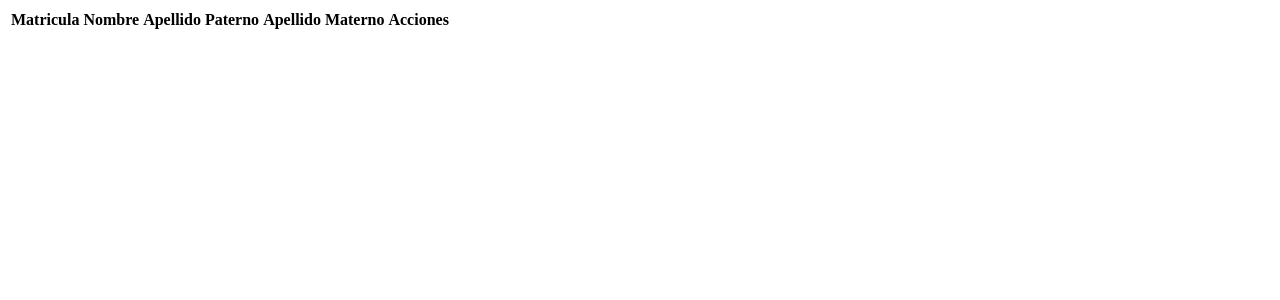
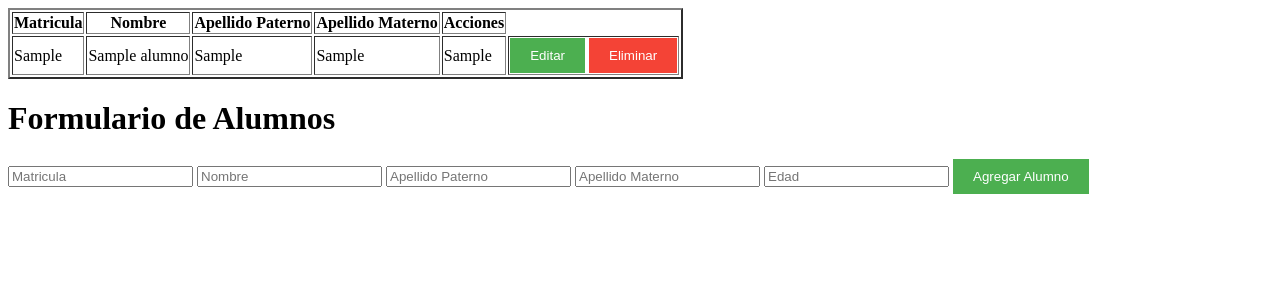
Before and after one commit to Carlos-444/Aplicaciones-Web-, a PHP site: page /CRUD/alumnos.php in a window 1280 px wide. Shown: the top 300 px of the page. Run offline with PHP 8.4, Linux system fonts and the light colour scheme; tables that the repository leaves empty or names only in its code hold one stand-in row (values such as "Sample post"); lists and menus that the app fills with data are empty; some libraries are stand-ins or nearby versions.

Commit message:
se trabajo con php y alumnos

```diff
--- a/CRUD/alumnos.php
+++ b/CRUD/alumnos.php
@@ -23,23 +23,73 @@ $query = mysqli_query($con, $sql);
 </head>
 <body>
 
-<table>
 
+
+<div>
+<table border="2">
+    <thead>
         <tr>
             <th>Matricula</th>
             <th>Nombre</th>
             <th>Apellido Paterno</th>
             <th>Apellido Materno</th>
             <th>Acciones</th>
+        </tr>
+    </thead>
 
 
+        <tbody>
+
+        <?php
+        while($row = mysqli_fetch_array($query)){
+         ?>
+
+
+        <tr>
+            <td><?php echo $row['matricula']; ?></td>
+            <td><?php echo $row['nombre']; ?></td>
+            <td><?php echo $row['apellido_p']; ?></td>
+            <td><?php echo $row['apellido_m']; ?></td>
+            <td><?php echo $row['edad']; ?></td>
+            <td>
+                <button style="background-color: #4CAF50; color: white; padding: 10px 20px; border: none; cursor: pointer;">Editar</button>
+                <button style="background-color: #f44336; color: white; padding: 10px 20px; border: none; cursor: pointer;">Eliminar</button>
+            </td>
             </tr>
+            <?php
+        }
+
+
+            ?>
+
+            </tbody>
+</table>
+
+<div>
+
+
+
+<div>
+
+<h1>Formulario de Alumnos</h1>
+
+
+<form action="insertar.php" method="POST">
+    <div  style= display: flex; gap: 10px; >
+
+    <input type="text" name="matricula" placeholder="Matricula">
+    <input type="text" name="nombre" placeholder="Nombre">
+    <input type="text" name="apellido_p" placeholder="Apellido Paterno">
+    <input type="text" name="apellido_m" placeholder="Apellido Materno">
+    <input type="edad" name="edad" placeholder="Edad">
+
+    <input style="background-color: #4CAF50; color: white; padding: 10px 20px; border: none; cursor: pointer;" type="submit" value="Agregar Alumno">
+    </div>
 
 
 
 
-
-</table>
+</form>
 
 </body>
 </html>
```
Also changed, not shown: CRUD/insertar.php (+31 -0 lines). Lines whose indentation alone changed are shown as unchanged.
